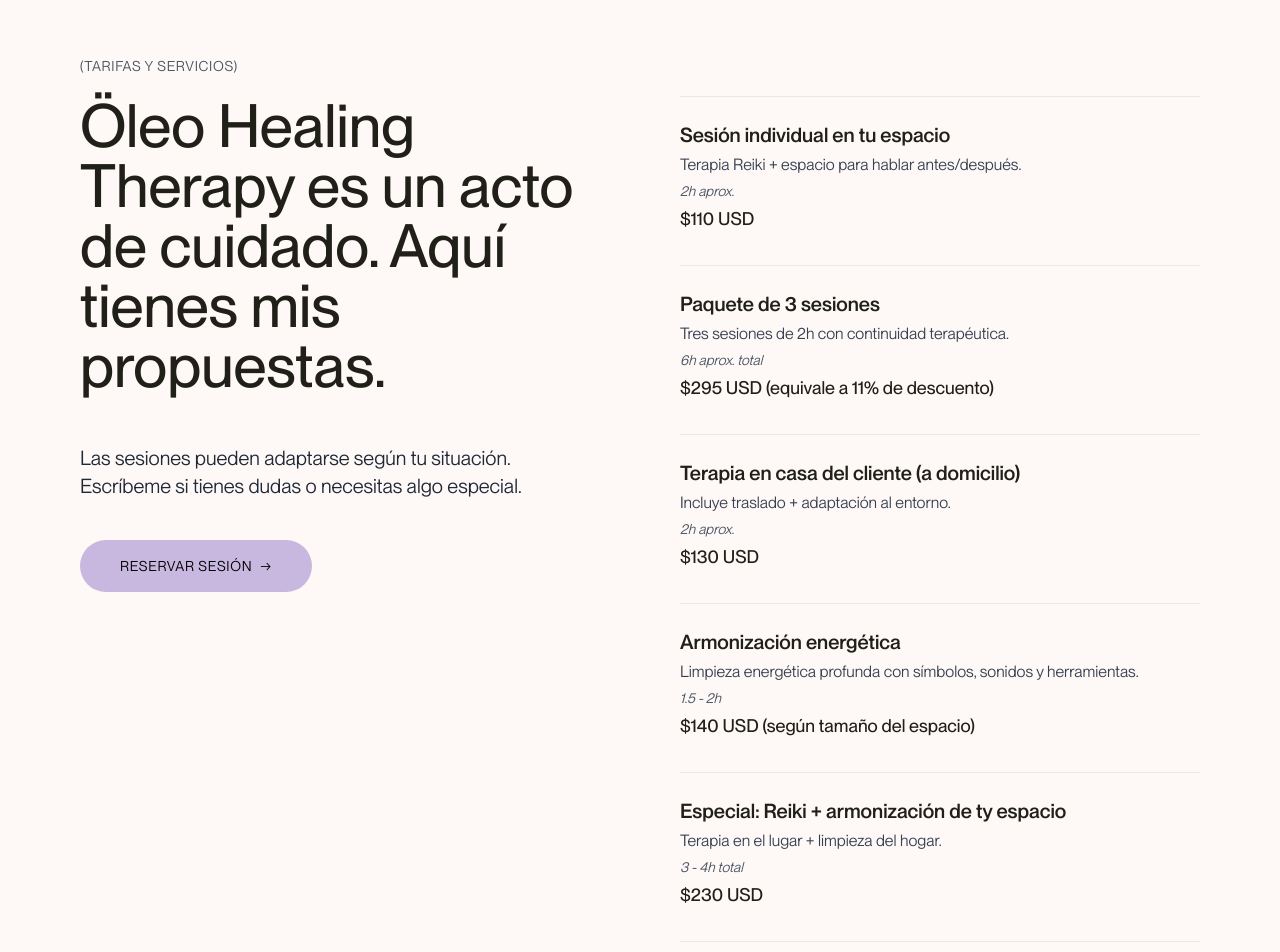
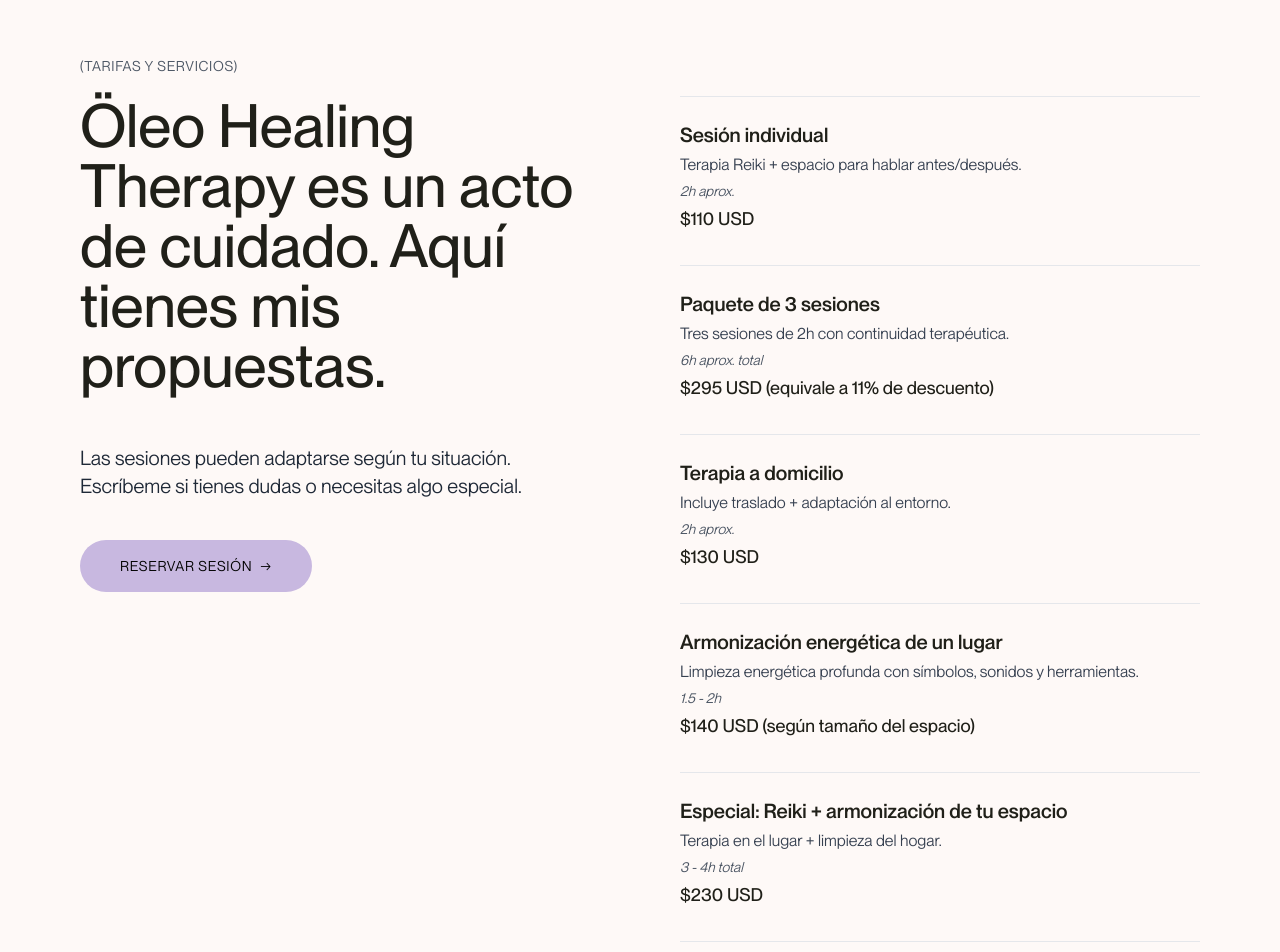
Before and after one commit to LOCCOHUB/reiki-patty-web, a React (Vite) app: page / in a window 1280 px wide. Shown: the part 3680-4632 px from the top of the page. Built offline with nearby package versions, Linux system fonts and the light colour scheme.

Commit message:
Fix: correccion erratas servicios

```diff
--- a/src/components/ReikiMenu.tsx
+++ b/src/components/ReikiMenu.tsx
@@ -8,7 +8,7 @@ const ReikiMenu = () => {
 
   const services = [
     {
-      title: "Sesión individual en tu espacio",
+      title: "Sesión individual",
       description: "Terapia Reiki + espacio para hablar antes/después.",
       duration: "2h aprox.",
       price: "$110 USD",
@@ -20,19 +20,19 @@ const ReikiMenu = () => {
       price: "$295 USD (equivale a 11% de descuento)",
     },
     {
-      title: "Terapia en casa del cliente (a domicilio)",
+      title: "Terapia a domicilio",
       description: "Incluye traslado + adaptación al entorno.",
       duration: "2h aprox.",
       price: "$130 USD",
     },
     {
-      title: "Armonización energética",
+      title: "Armonización energética de un lugar",
       description: "Limpieza energética profunda con símbolos, sonidos y herramientas.",
       duration: "1.5 - 2h",
       price: "$140 USD (según tamaño del espacio)",
     },
     {
-      title: "Especial: Reiki + armonización de ty espacio",
+      title: "Especial: Reiki + armonización de tu espacio",
       description: "Terapia en el lugar + limpieza del hogar.",
       duration: "3 - 4h total",
       price: "$230 USD",
```
